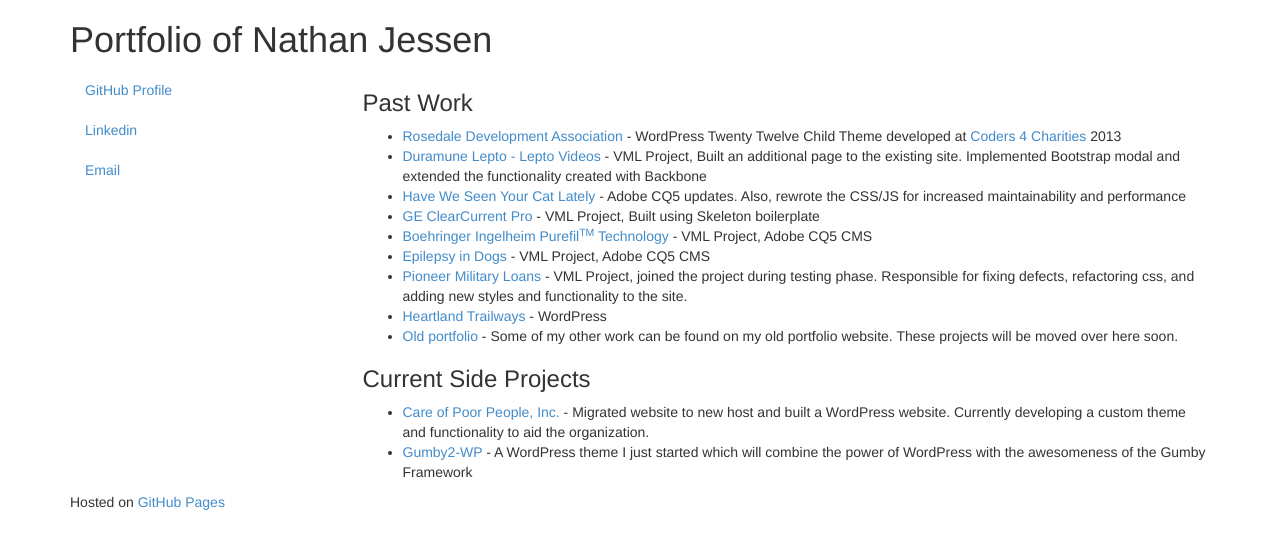
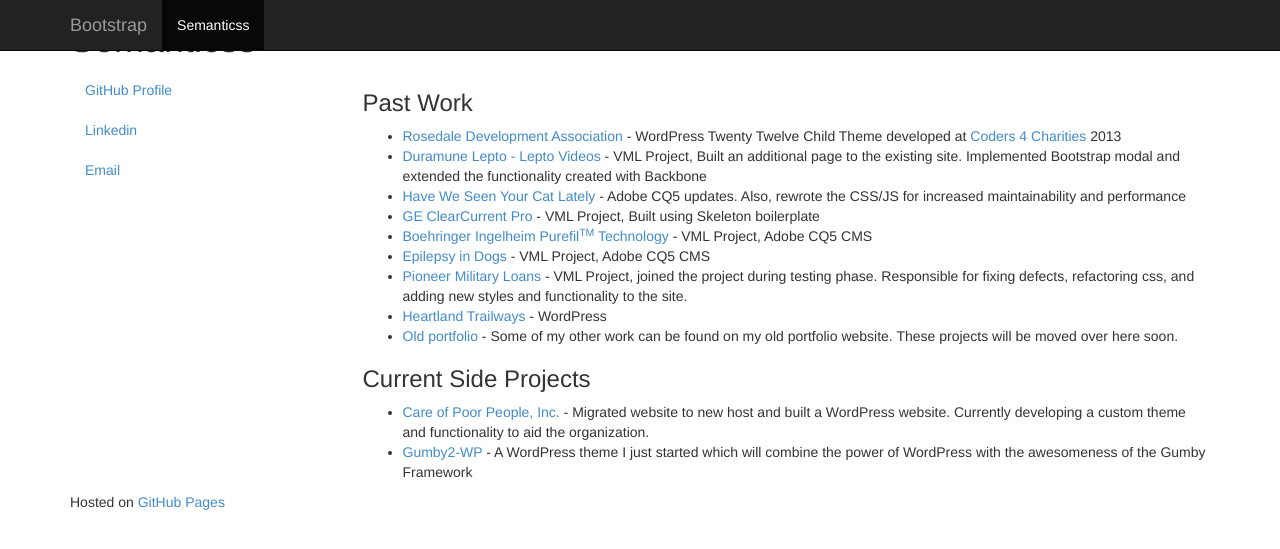
Before and after one commit to nathanjessen/nathanjessen.github.io, a Jekyll site: the page built from index.html, in a window 1280 px wide. Shown: the top 549 px of the page. Built offline with Jekyll 4.4.1, drawn with Linux system fonts in a browser that asks for light colours; Markdown is read by kramdown in place of the engine named in the settings; the list of posts is cut into pages by our own code; comment, search, counter and statistics services are not loaded.

Commit message:
edit navigations

```diff
--- a/_includes/header.html
+++ b/_includes/header.html
@@ -4,10 +4,10 @@
 <meta name="author" content="">
 
 <title>
-  {% if page.title == "Bootstrap" %}
-    {{ page.title }}
+  {% if page.title == "Semanticss" %}
+    {{ page.title }} | Portfolio of Nathan Jessen
   {% else if %}
-    {{ page.title }} Nathan Jessen Portfolio hosted on GitHub
+    {{ page.title }} | Semanticss
   {% endif %}
 </title>
 
--- a/_includes/nav-main.html
+++ b/_includes/nav-main.html
@@ -11,20 +11,8 @@
     </div>
     <nav class="collapse navbar-collapse bs-navbar-collapse" role="navigation">
       <ul class="nav navbar-nav">
-        <li{% if page.slug == "getting-started" %} class="active"{% endif %}>
-          <a href="{{ page.base_url }}getting-started">Getting started</a>
-        </li>
-        <li{% if page.slug == "css" %} class="active"{% endif %}>
-          <a href="{{ page.base_url }}css">CSS</a>
-        </li>
-        <li{% if page.slug == "components" %} class="active"{% endif %}>
-          <a href="{{ page.base_url }}components">Components</a>
-        </li>
-        <li{% if page.slug == "js" %} class="active"{% endif %}>
-          <a href="{{ page.base_url }}javascript">JavaScript</a>
-        </li>
-        <li{% if page.slug == "customize" %} class="active"{% endif %}>
-          <a href="{{ page.base_url }}customize">Customize</a>
+        <li{% if page.slug == "home" %} class="active"{% endif %}>
+          <a href="{{ page.base_url }}">Semanticss</a>
         </li>
       </ul>
     </nav>
--- a/_layouts/default.html
+++ b/_layouts/default.html
@@ -6,9 +6,9 @@
     <!-- Place anything custom after this. -->
   </head>
   <body>
+    {% include nav-main.html %}
     <a class="sr-only" href="#content">Skip navigation</a>
 
-    <!-- Docs page layout -->
     <div class="bs-header" id="content">
       <div class="container">
         <h1>{{ page.title }}</h1>
--- a/index.html
+++ b/index.html
@@ -1,6 +1,7 @@
 ---
 layout: default
-title: Portfolio of Nathan Jessen
+title: Semanticss
+slug: home
 base_url: "./"
 ---
 
```
